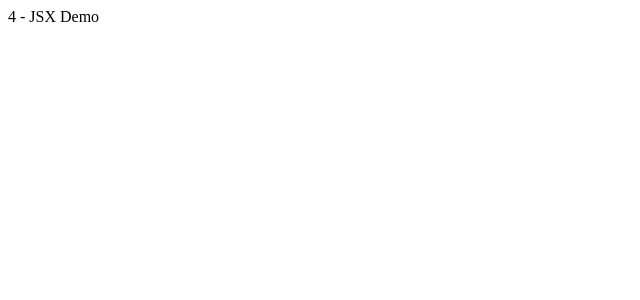
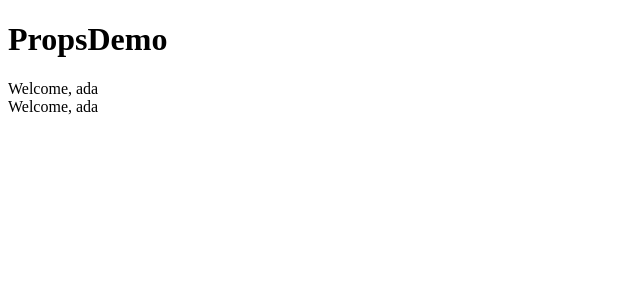
Before and after one commit to WWWCourses/react-labs-demo, a React (Create React App) app: page / in a window 1280 px wide. Shown: the top 300 px of the page, without its empty margins (0-640 px from the left). Built offline with nearby package versions, Linux system fonts and the light colour scheme.

Commit message:
JSX Lists; Props Basics

```diff
--- /dev/null
+++ b/src/App.js
@@ -0,0 +1,18 @@
+import React from "react";
+import JSXBasics from "./JSXBasics";
+import JSXLists from "./JSXLists";
+import PropsDemo from "./PropsDemo";
+
+
+function App(props) {
+	return (
+		<div>
+			{/* <JSXBasics/>
+			<JSXLists/> */}
+			<PropsDemo/>
+		</div>
+	)
+
+}
+
+export default App;
--- a/src/JSXBasics.js
+++ b/src/JSXBasics.js
@@ -6,7 +6,8 @@ const tooltipStr = "Tooltip text";
 
 function JSXBasics(props) {
 	console.dir(props);
-	return <div  title={tooltipStr} class="App" data-id="3" >{2+2} - {innerHTML}</div>;
+	// @ts-ignore
+	return <div  title={tooltipStr} className="App" data-id="3" tabIndex="2" >{2+2} - {innerHTML}</div>;
 }
 
 
--- /dev/null
+++ b/src/JSXLists.js
@@ -0,0 +1,20 @@
+const numbers = [1,2,3]
+
+function JSXLists(props) {
+	return (
+		<ul>
+			{
+				numbers.map( (number, idx)=><Item key={idx} number={number}/> )
+			}
+		</ul>
+	)
+}
+
+
+function Item(props) {
+	return (
+		<li >{"Item" + props.number}</li>
+	)
+}
+
+export default JSXLists;
--- /dev/null
+++ b/src/PropsDemo.js
@@ -0,0 +1,45 @@
+import React from "react";
+
+function foo(x) {
+	console.log(x);
+}
+
+function PropsDemo(props) {
+	return (
+		<div>
+			<h1 className="propsDemo">PropsDemo</h1>
+			<Parent/>
+		</div>
+	)
+}
+
+function Parent(props) {
+	const user = {
+		name: "ada",
+		age:23
+	};
+
+	return (
+		<div>
+			<ChildF name={user.name} age={user.age} />
+			<ChildC name={user.name} age={user.age} />
+		</div>
+	)
+}
+
+
+function ChildF( {name} ) {
+	return (
+		<div>Welcome, {name}</div>
+	)
+}
+
+class ChildC extends React.Component{
+	render(){
+		return <div>Welcome, {this.props.name}</div>
+	}
+}
+
+
+
+export default PropsDemo
--- a/src/index.js
+++ b/src/index.js
@@ -1,17 +1,12 @@
 // import React from 'react';
+import React from 'react';
 import ReactDOM from 'react-dom';
-import JSXBasics from "./JSXBasics";
+import App from './App';
 
 // const el = new ClassComponent();
 
 ReactDOM.render(
-  // <FunctionComponent/>,
-  <JSXBasics/>,
-
-  // <div>Hello</div>,
-
-
-  // el.render(),
+  <App/>,
   document.getElementById('root')
 );
 
```
Also changed, not shown: src/tmp.js (added, +13 -0 lines).
